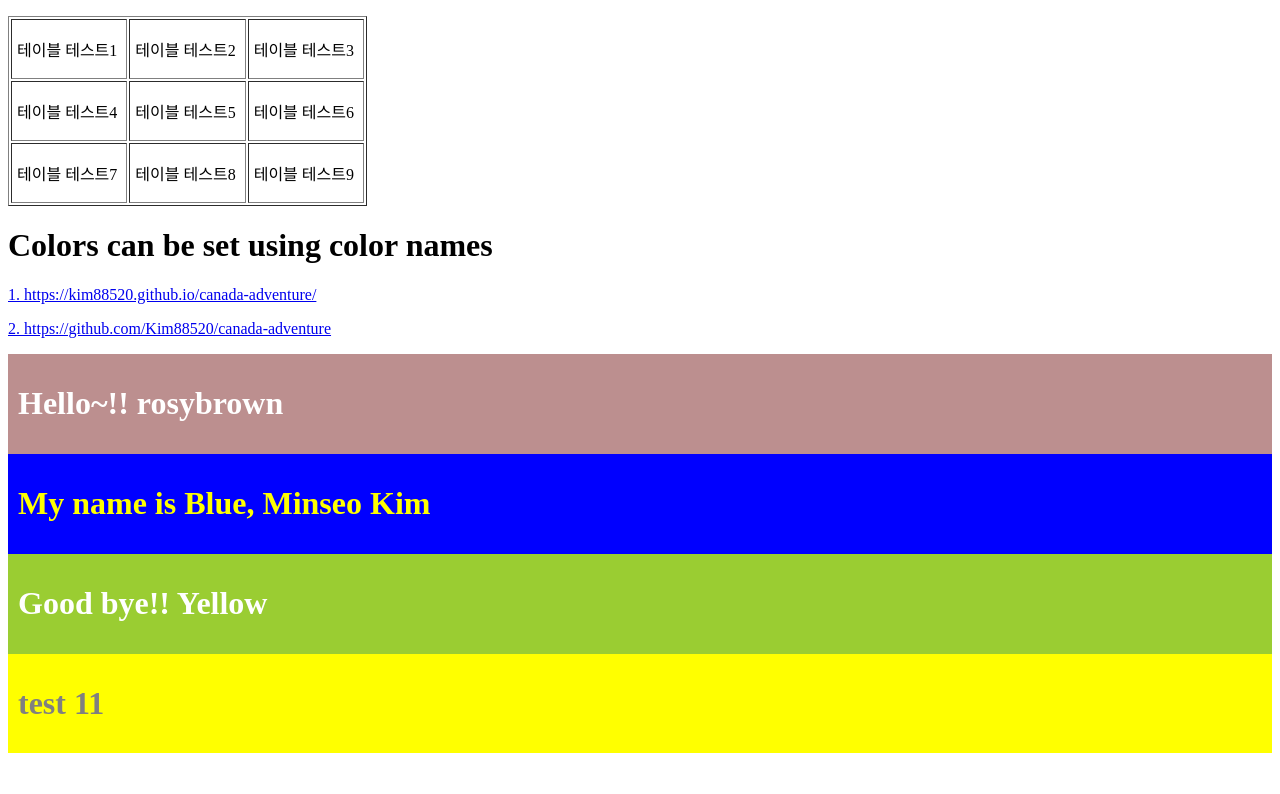
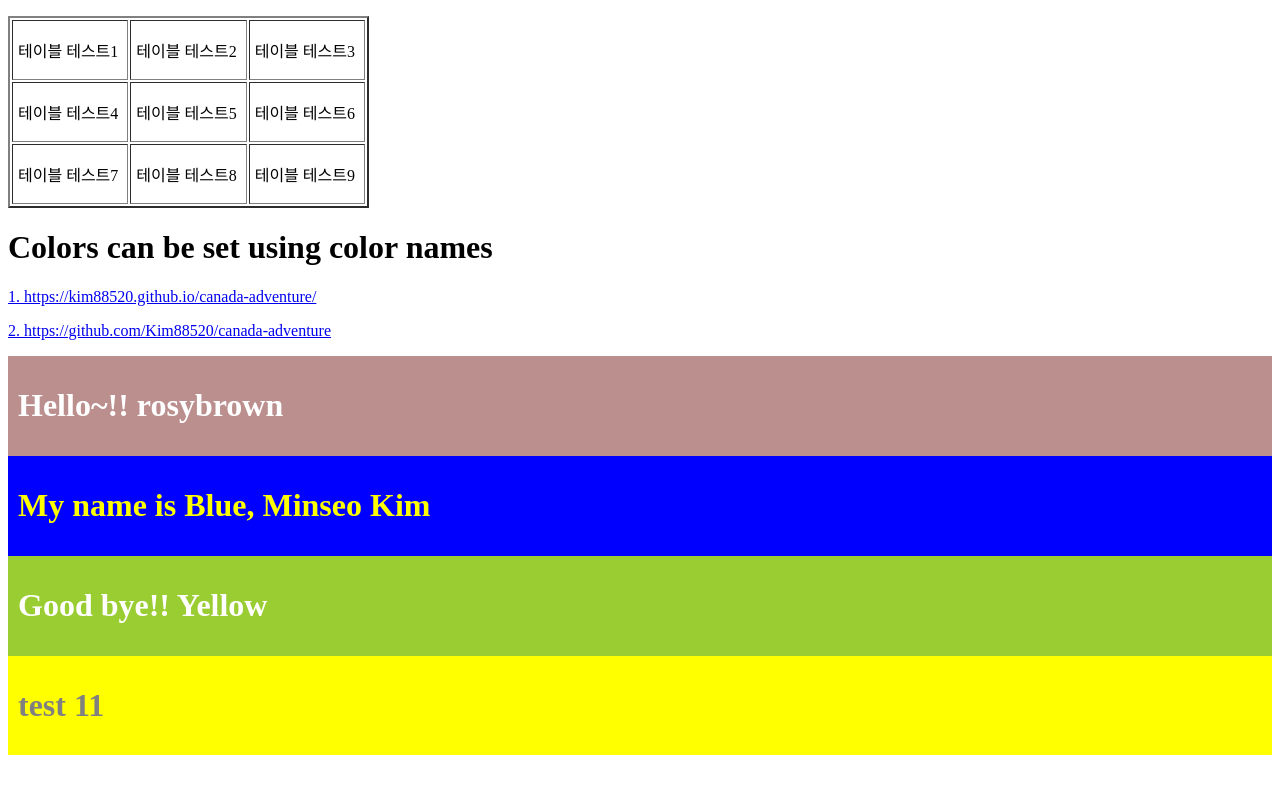
Before and after one commit to Kim88520/canada-adventure, a plain HTML site: page index.html in a window 1280 px wide. Drawn offline with Linux system fonts and the light colour scheme.

Commit message:
Update index.html

```diff
--- a/index.html
+++ b/index.html
@@ -10,7 +10,7 @@
 <body>
 	<p></p>
 	<p></p>
-	<table border=1 >
+	<table border=2>
 		<tr>
 			<td><p>  &nbsp;테이블 테스트1 &nbsp;	</td>
 			<td><p>  &nbsp;테이블 테스트2	&nbsp;</td>
```
